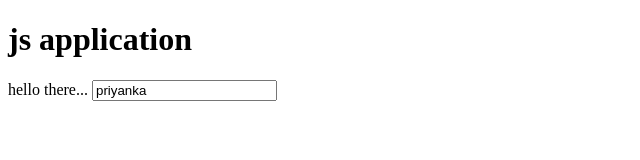
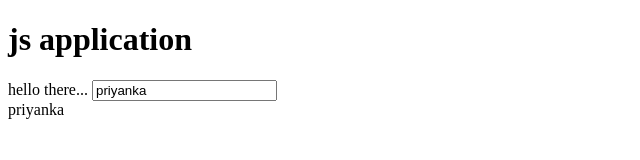
Before and after one commit to pri-singh318/coursera-test1, a plain HTML site: page index.html in a window 1280 px wide. Shown: the full height of the page, 0-640 px from the left. Drawn offline with Linux system fonts and the light colour scheme.

Commit message:
next version

```diff
--- a/index.html
+++ b/index.html
@@ -11,6 +11,7 @@
 <div ng-controller="myFirstController">
    {{sayHello()}}
   <input type="text" ng-model="name">
+  <div>{{name}}</div>
 </div>
   </body>
 </html>
```
